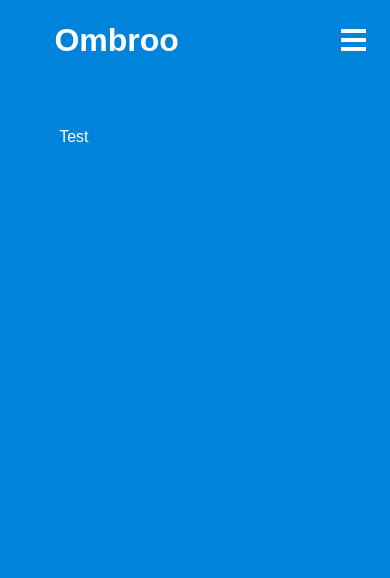
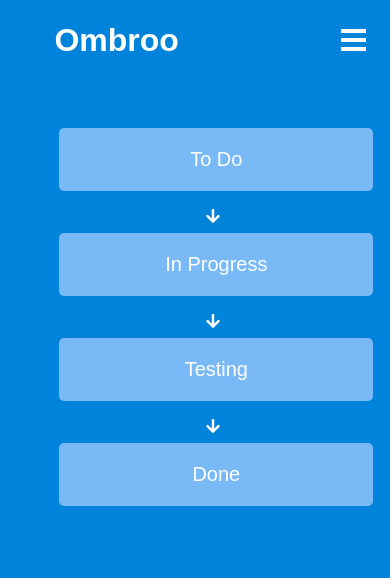
Before and after one commit to EdrisaJobe/ombroo, a Django app: page /workspace in a window 390 px wide. Shown: the top 578 px of the page. Run offline with Django 3.2, Linux system fonts and the light colour scheme; some libraries are stand-ins or nearby versions; some web fonts are replaced.

Commit message:
Workspace titles

```diff
--- /dev/null
+++ b/static/css/workspace.css
@@ -0,0 +1,39 @@
+.main-container {
+  display: flex;
+  flex-direction: row;
+  height: 100%;
+  text-align: center;
+}
+
+/* Example styling for the containers */
+.horizontal-container {
+  margin-right: 10px;
+  padding: 20px;
+  flex: 1;
+  border-radius: 5px;
+  border-color: red;
+  font-size: 20px;
+  background-color: rgb(121, 185, 246);
+}
+
+.arrow-container {
+    margin-top: 1.3em;
+    margin-right: 0.5em;
+}
+
+/* Media query for screen width 770px or less */
+@media (max-width: 800px) {
+  .arrow-container {
+    rotate: 90deg;
+    margin-top: 1em;
+    margin-bottom: 0.5em;
+  }
+  .main-container {
+    flex-direction: column;
+    width: 95%;
+  }
+
+  .horizontal-container {
+    margin-right: 0;
+  }
+}
--- a/templates/pages/base.html
+++ b/templates/pages/base.html
@@ -13,6 +13,7 @@
     <!-- End of Title -->
 
     <!-- Links -->
+    <link href="https://cdnjs.cloudflare.com/ajax/libs/font-awesome/5.13.0/css/all.min.css" rel="stylesheet">
     <link href="https://fonts.cdnfonts.com/css/circular-std" rel="stylesheet" />
     <link rel="icon" href="{% static 'images/fav.png' %}">
     <link rel="stylesheet" href="{% static 'css/base.css' %}" />
--- a/templates/pages/workspace.html
+++ b/templates/pages/workspace.html
@@ -1,8 +1,42 @@
 {% extends 'pages/base.html' %}
 {% load static %}
 {% block title %}Ombroo | Workspace{% endblock title %}
-{% block css %}<link rel="stylesheet" href="{% static 'css/workspace.css' %}">{% endblock css %}
+{% block css %}<link rel="stylesheet" href="{% static 'css/workspace.css' %}"/>{% endblock css %}
 
 {% block content %}
-Test
+<div class="main-container">
+
+  <!-- Container 1 -->
+  <div class="horizontal-container">
+      <p>To Do</p>
+  </div>
+
+  <span class="arrow-container">
+    <i class="fas fa-arrow-right"></i>
+  </span>
+
+  <!-- Container 2 -->
+  <div class="horizontal-container">
+      <p>In Progress</p>
+  </div>
+
+  <span class="arrow-container">
+    <i class="fas fa-arrow-right"></i>
+  </span>
+
+  <!-- Container 3 -->
+  <div class="horizontal-container">
+      <p>Testing</p>
+  </div>
+
+  <span class="arrow-container">
+    <i class="fas fa-arrow-right"></i>
+  </span>
+
+  <!-- Container 4 -->
+  <div class="horizontal-container">
+      <p>Done</p>
+  </div>
+
+</div>
 {% endblock content %}
```
